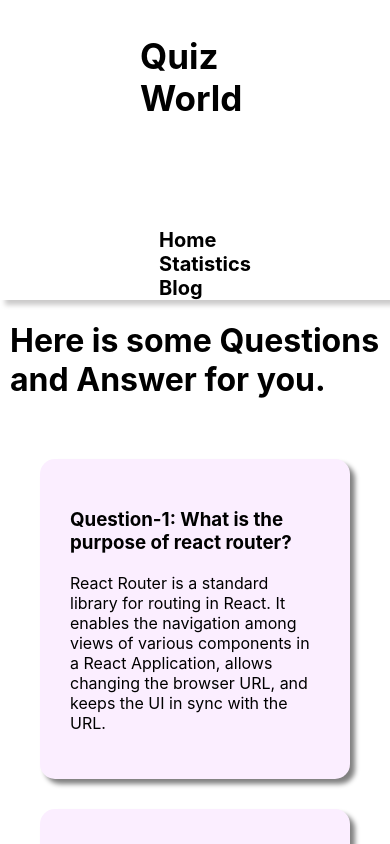
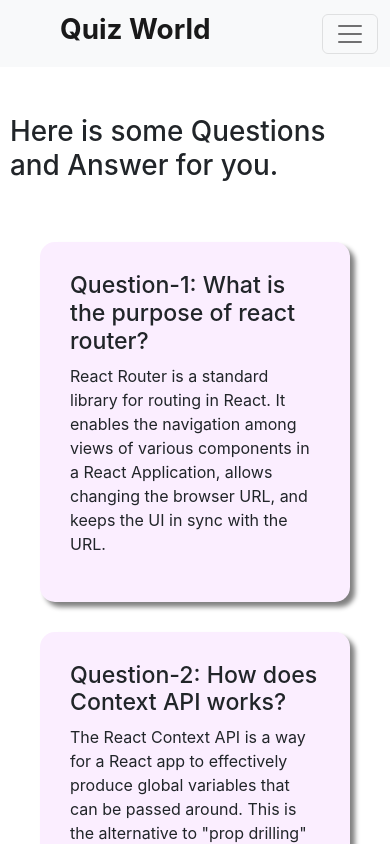
Before and after one commit to Bikash-Dev-Bk/online-quiz, a React (Create React App) app: page /blog in a window 390 px wide. Shown: the top 844 px of the page. Built offline with nearby package versions, Linux system fonts and the light colour scheme.

Commit message:
navbar-responsive with bootstrap

```diff
--- a/public/index.html
+++ b/public/index.html
@@ -9,6 +9,8 @@
       name="description"
       content="Web site created using create-react-app"
     />
+    <!-- CSS only -->
+    <link href="https://cdn.jsdelivr.net/npm/bootstrap@5.2.2/dist/css/bootstrap.min.css" rel="stylesheet" integrity="sha384-Zenh87qX5JnK2Jl0vWa8Ck2rdkQ2Bzep5IDxbcnCeuOxjzrPF/et3URy9Bv1WTRi" crossorigin="anonymous">
     <link rel="apple-touch-icon" href="%PUBLIC_URL%/logo192.png" />
     <!--
       manifest.json provides metadata used when your web app is installed on a
@@ -39,5 +41,7 @@
       To begin the development, run `npm start` or `yarn start`.
       To create a production bundle, use `npm run build` or `yarn build`.
     -->
+    <!-- JavaScript Bundle with Popper -->
+    <script src="https://cdn.jsdelivr.net/npm/bootstrap@5.2.2/dist/js/bootstrap.bundle.min.js" integrity="sha384-OERcA2EqjJCMA+/3y+gxIOqMEjwtxJY7qPCqsdltbNJuaOe923+mo//f6V8Qbsw3" crossorigin="anonymous"></script>
   </body>
 </html>
--- a/src/components/Blog/Blog.js
+++ b/src/components/Blog/Blog.js
@@ -3,7 +3,7 @@ import './Blog.css'
 
 const Blog = () => {
     return (
-        <div className='question-answer-container'>
+        <div className='question-answer-container pt-5'>
             <h1>Here is some Questions and Answer for you.</h1>
             <div className='question-container'>
                 <div className='question-answer'>
--- a/src/components/Header/Header.css
+++ /dev/null
@@ -1,44 +0,0 @@
-.header{
-    height: 100px;
-    display: flex;
-    align-items: center;
-    justify-content: space-between;
-    padding-left: 140px;
-    padding-right: 140px;
-    box-shadow: 5px 5px 5px rgb(203, 202, 202);
-}
-
-.header-title{
-    font-size: 35px;
-    font-weight: 700;
-}
-
-.header a{
-    font-size: 20px;
-    color: black;
-    text-decoration: none;
-    font-weight: bolder;
-    padding-left: 20px;
-}
-
-.header a:hover{
-    color: orange;
-}
-
-/* ---------------------------------
-            Media Queries
-------------------------------------*/
-
-/*------Mobile devices--------*/
-
-@media only screen and (max-width: 688px) {
-    .header{
-        display: flex;
-        flex-direction: column;
-        height: 300px;
-    }
-    .header-link{
-        display: flex;
-        flex-direction: column;
-    }
-}
--- a/src/components/Header/Header.js
+++ b/src/components/Header/Header.js
@@ -1,15 +1,27 @@
 import React from 'react';
 import { Link } from 'react-router-dom';
-import './Header.css';
 
 const Header = () => {
     return (
-        <nav className='header'>
-            <p className='header-title'>Quiz World</p>
-            <div className='header-link'>
-                <Link to="/">Home</Link>
-                <Link to="/statistics">Statistics</Link>
-                <Link to="/blog">Blog</Link>
+        <nav className="navbar navbar-expand-lg bg-light">
+            <div className="container-fluid">
+                <h1 className="navbar-brand ps-5 fs-1 fw-bold">Quiz World</h1>
+                <button className="navbar-toggler" type="button" data-bs-toggle="collapse" data-bs-target="#navbarSupportedContent" aria-controls="navbarSupportedContent" aria-expanded="false" aria-label="Toggle navigation">
+                <span className="navbar-toggler-icon"></span>
+                </button>
+                <div className="collapse navbar-collapse" id="navbarSupportedContent">
+                    <ul className=" navbar-nav ms-auto mb-2 mb-lg-0 pe-5 fs-5 fw-semibold">
+                        <li className="nav-item">
+                        <Link to="/" className="nav-link active " aria-current="page">Home</Link>
+                        </li>
+                        <li className="nav-item">
+                        <Link to="/statistics" className="nav-link active" aria-current="page">Statistics</Link>
+                        </li>
+                        <li className="nav-item">
+                        <Link to="/blog" className="nav-link active" aria-current="page">Blog</Link>
+                        </li>
+                    </ul>
+                </div>
             </div>
         </nav>
     );
--- a/src/components/Home/Home.css
+++ b/src/components/Home/Home.css
@@ -1,7 +1,7 @@
 .topics{
     display: grid;
     grid-template-columns: repeat(2, 1fr);
-    padding: 180px;
+    padding: 80px;
     padding-top: 50px;
 }
 .banner{
--- a/src/components/Quizzes/Quizzes.js
+++ b/src/components/Quizzes/Quizzes.js
@@ -9,7 +9,7 @@ const Quizzes = () => {
 
     return (
         <div className='quizzes'>
-            <h1 className='quiz-header'>Quiz for {quizzes.name}</h1>
+            <h1 className='quiz-header py-5'>Quiz for {quizzes.name}</h1>
             <div>
               {
                 questions.map(quiz => <Quiz
--- a/src/components/Statistics/Statistics.js
+++ b/src/components/Statistics/Statistics.js
@@ -7,7 +7,7 @@ const Statistics = () => {
     const {data} = useLoaderData();
     return (
         <div>
-            <h2 className='graph-title'>Chart of Total Question of quizzes</h2>
+            <h2 className='graph-title pt-5'>Chart of Total Question of quizzes</h2>
             <ResponsiveContainer width="90%" height={500}>
                 <LineChart  className='graph' width={500} height={400} data={data}>
                     <Line type="monotone" dataKey='total' stroke="#82ca9d" />
--- a/src/components/Topic/Topic.css
+++ b/src/components/Topic/Topic.css
@@ -3,8 +3,8 @@
     border-radius: 15px;
     display: flex;
     justify-content: space-between;
-    padding-left: 60px;
-    padding-right: 60px;
+    padding-left: 50px;
+    padding-right: 50px;
     align-items: center;
     margin: 50px;
     margin-top: 0;
@@ -42,10 +42,10 @@
     .topic{
         display: flex;
         flex-direction: column;
-        padding-left: 10;
-        padding-right: 10;
+        padding-left: 10px;
+        padding-right: 10px;
         margin: 0;
-        margin-top: 10;
+        margin-top: 10px;
         margin-bottom: 40px;
     }
     .btn-start{
--- a/src/components/Topic/Topic.js
+++ b/src/components/Topic/Topic.js
@@ -10,7 +10,7 @@ const Topic = ({topic}) => {
                 <img src={logo} alt="" />
             </div>
             <div className='course-info'>
-                <h3>Course Name: {name}</h3>
+                <h4>Course Name: {name}</h4>
                 <p>Total Question: {total}</p>
                 <div >
                     <Link to={`/quiz/${id}`}>
```
